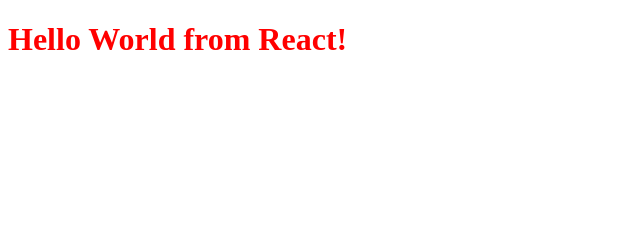
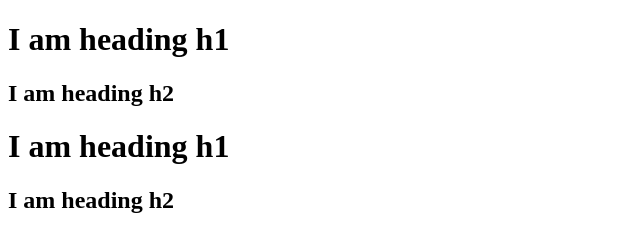
Before and after one commit to Rohit0174/namaste_react, a plain HTML site: page index.html in a window 1280 px wide. Shown: the whole page, without its empty margins (0-640 px from the left). Drawn offline with nearby package versions, Linux system fonts and the light colour scheme.

Commit message:
core react basic code of creating a basic div

```diff
--- a/App.js
+++ b/App.js
@@ -3,5 +3,16 @@
   { id: "heading" },
   "Hello World from React!"
 );
+const parent = React.createElement("div", { id: "parent" }, [
+  React.createElement("div", { id: "child" }, [
+    React.createElement("h1", {}, "I am heading h1"),
+    React.createElement("h2", {}, "I am heading h2"),
+  ]),
+  React.createElement("div", { id: "child" }, [
+    React.createElement("h1", {}, "I am heading h1"),
+    React.createElement("h2", {}, "I am heading h2"),
+  ]),
+]);
+console.log(parent);
 const root = ReactDOM.createRoot(document.getElementById("root"));
-root.render(heading);
+root.render(parent);
```
Also changed, not shown: index.html (+1 -0 lines).
